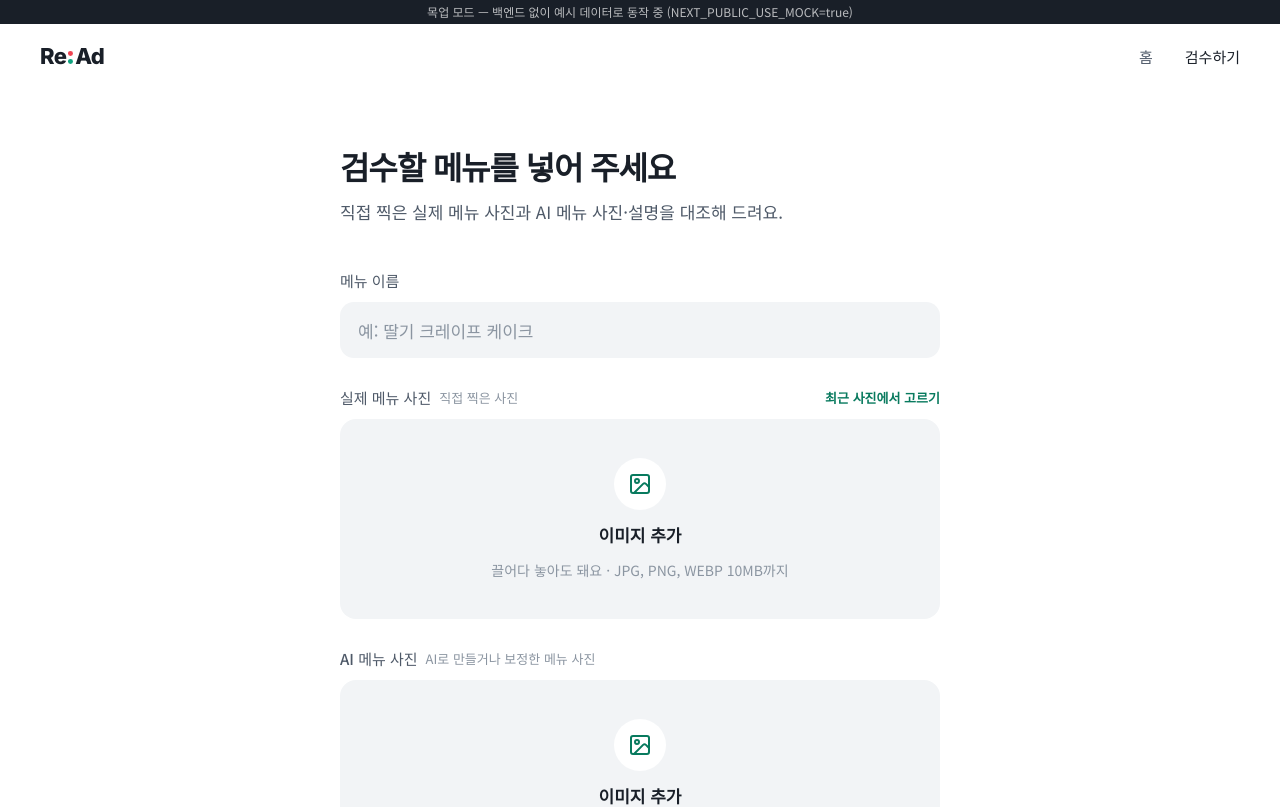
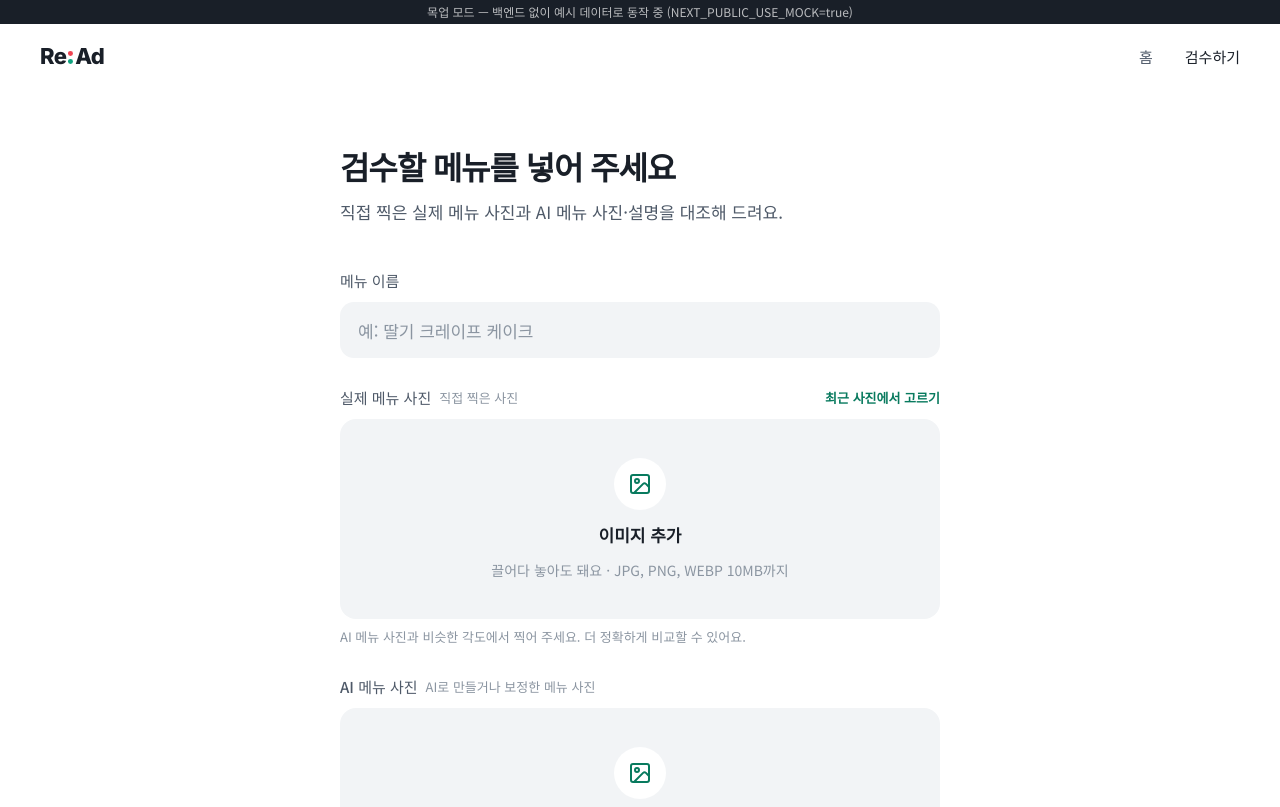
Before and after one commit to 2026-UniD-Hackathon-Team15/ollyeodo, a Next.js app in the folder frontend/: page /checks/new in a window 1280 px wide. Shown: the top 807 px of the page. Built offline with nearby package versions, Linux system fonts and the light colour scheme; no server answers.

Commit message:
feat(frontend): 실제 메뉴 사진 칸 아래 각도 안내 문구 추가 (#62)

```diff
--- a/frontend/src/app/checks/new/new-check-form.tsx
+++ b/frontend/src/app/checks/new/new-check-form.tsx
@@ -231,6 +231,9 @@ export function NewCheckForm() {
               onPick={setRealPhoto}
               onClear={clearRealPhoto}
             />
+            <p className={styles.hint}>
+              AI 메뉴 사진과 비슷한 각도에서 찍어 주세요. 더 정확하게 비교할 수 있어요.
+            </p>
           </div>
 
           <div className={cn(styles.group, styles.reveal)} style={delay(4)}>
--- a/frontend/src/app/checks/new/new-check.module.css
+++ b/frontend/src/app/checks/new/new-check.module.css
@@ -69,6 +69,13 @@
 }
 .hiddenInput {
   display: none;
+}
+/* 칸 아래 안내 (피그마 「각도 안내」 — 13px 회색, 위 8px) */
+.hint {
+  margin-top: 8px;
+  font-size: 13px;
+  line-height: 20px;
+  color: var(--muted);
 }
 
 .changeBtn {
```
